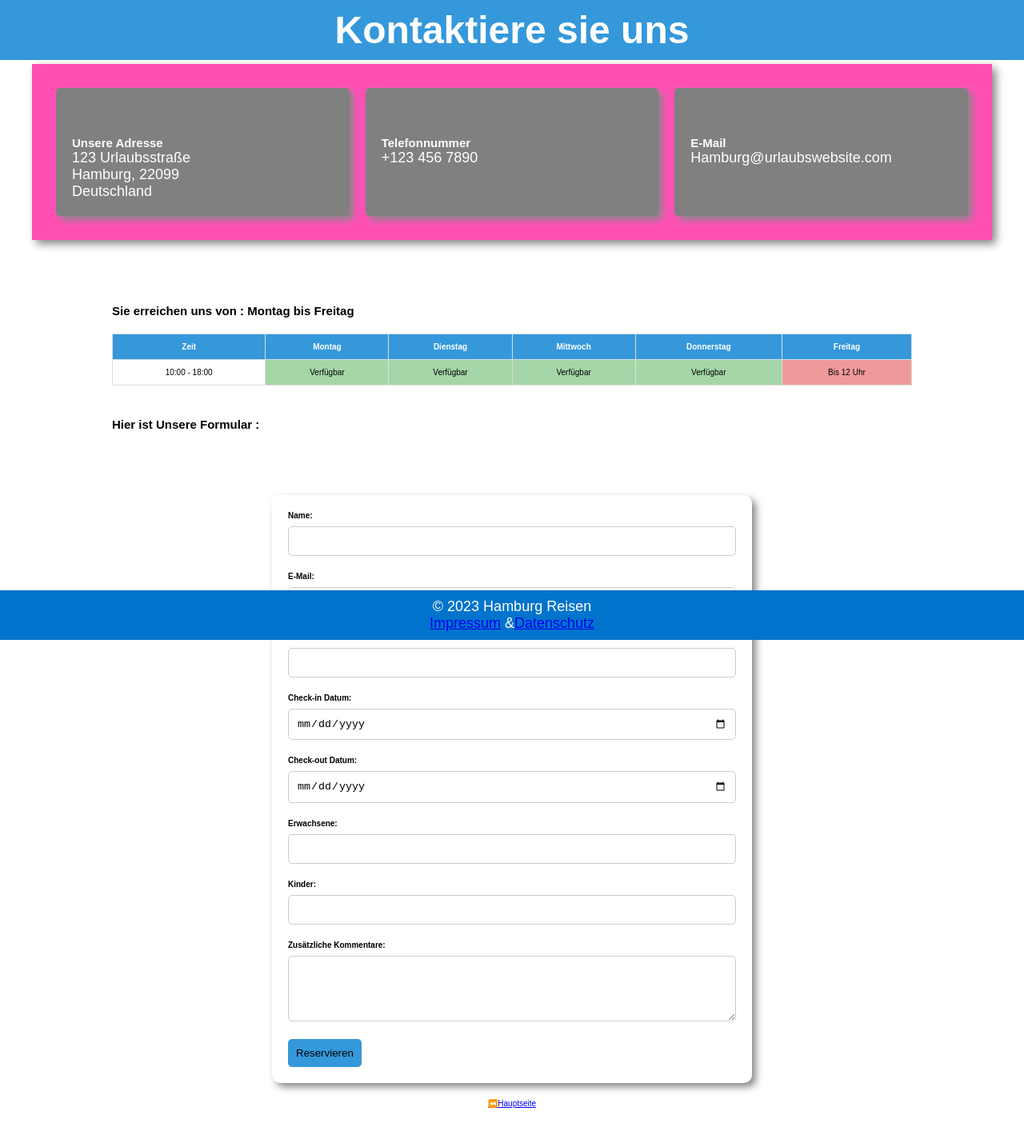
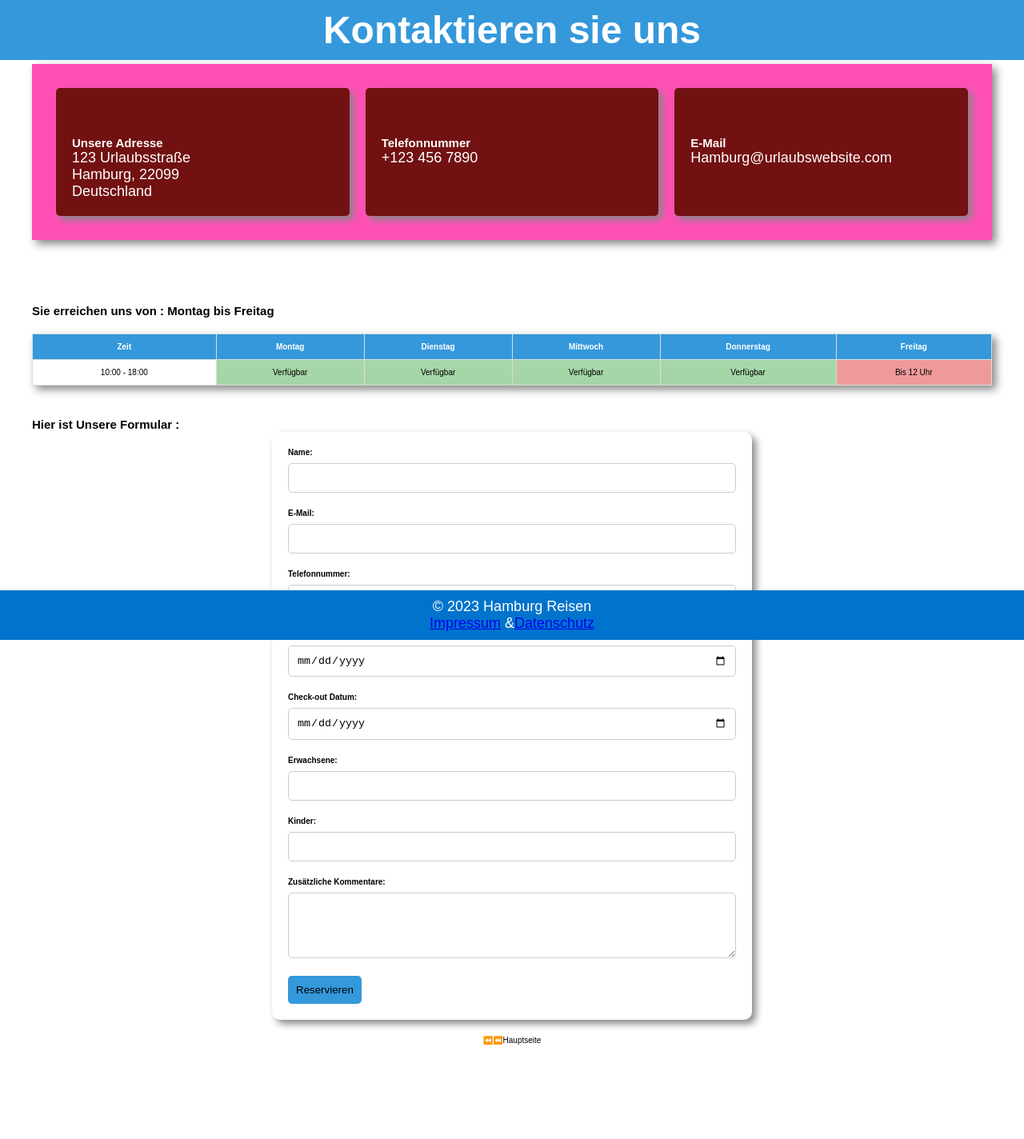
Before and after one commit to bechirmejri/Djerba, a plain HTML site: page kontakt.html in a window 1280 px wide. Shown: the whole page at 80% size. Drawn offline with Linux system fonts and the light colour scheme.

Commit message:
git push

```diff
--- a/kontakt.html
+++ b/kontakt.html
@@ -9,7 +9,7 @@
 </head>
 <body class="body2">
     <header class="header1">
-        <h1>Kontaktiere sie uns</h1>
+        <h1>Kontaktieren sie uns</h1>
     </header>
     <section class="contact-details">
         <div class="address">
@@ -105,7 +105,7 @@
 
     </section>
 
-       <span class="Nächste-seite"><a href="./index.html"> ⏪Hauptseite </a></span>
+       <span class="Nächste-seite"><a href="./index.html"> ⏪⏪Hauptseite </a></span>
 
 
         <footer class="footer-kontakt">
--- a/style.css
+++ b/style.css
@@ -204,7 +204,7 @@
   padding: 20px;
   background-color: #f1f1f1;
   border-radius: 5px;
-  background-color:gray ;
+  background-color:rgb(114, 17, 17) ;
   box-shadow: 5px 5px 10px #888888;
 }
 .contact-details > div:hover{
@@ -213,8 +213,10 @@
 
 .reservation-table {
 
-  max-width: 1000px;
+  max-width: 1200px;
+  height: 80px;
   margin: 80px auto;
+
 }
 h2{
   margin-top: 40px;
@@ -223,6 +225,7 @@ h2{
   width: 100%;
   border-collapse: collapse;
   margin-top: 20px;
+  box-shadow: 5px 5px 10px #888888;
 }
 
 th, td {
@@ -367,9 +370,9 @@ button {
 
 }
 .Nächste-seite1 :hover{
-  transform: scale(1.4);
+  transform: scale(3.5);
 }
-.Nächste-seite1 a{
+span a{
   color: black;
   text-decoration: none;
 }
```
Also changed, not shown: index.html (+1 -1 lines), über-uns.html (+1 -1 lines).
